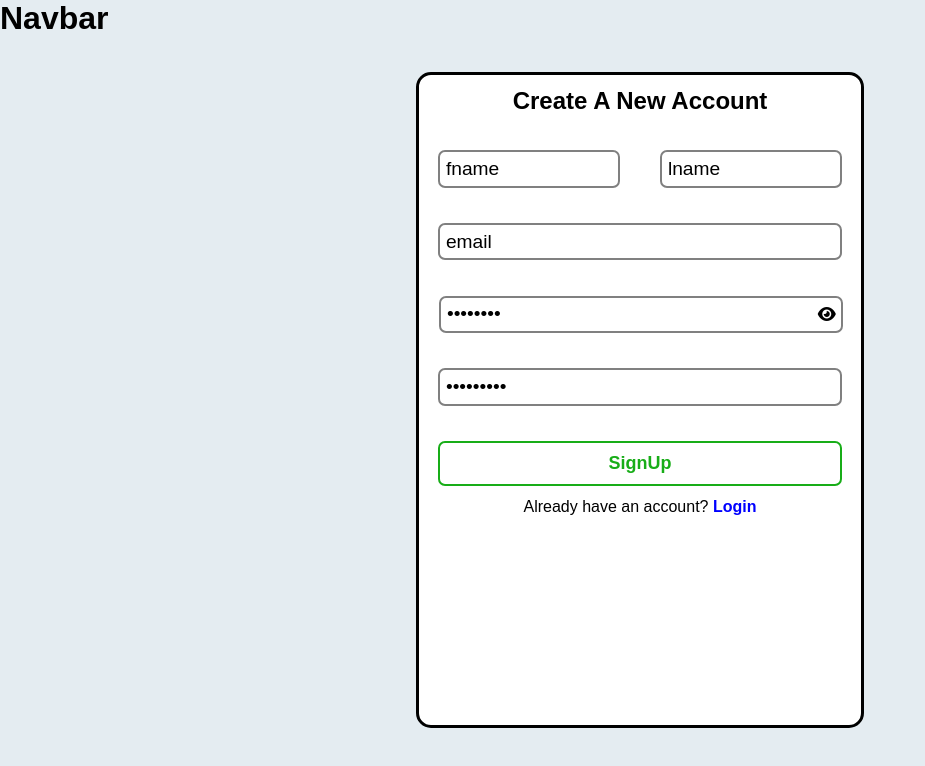
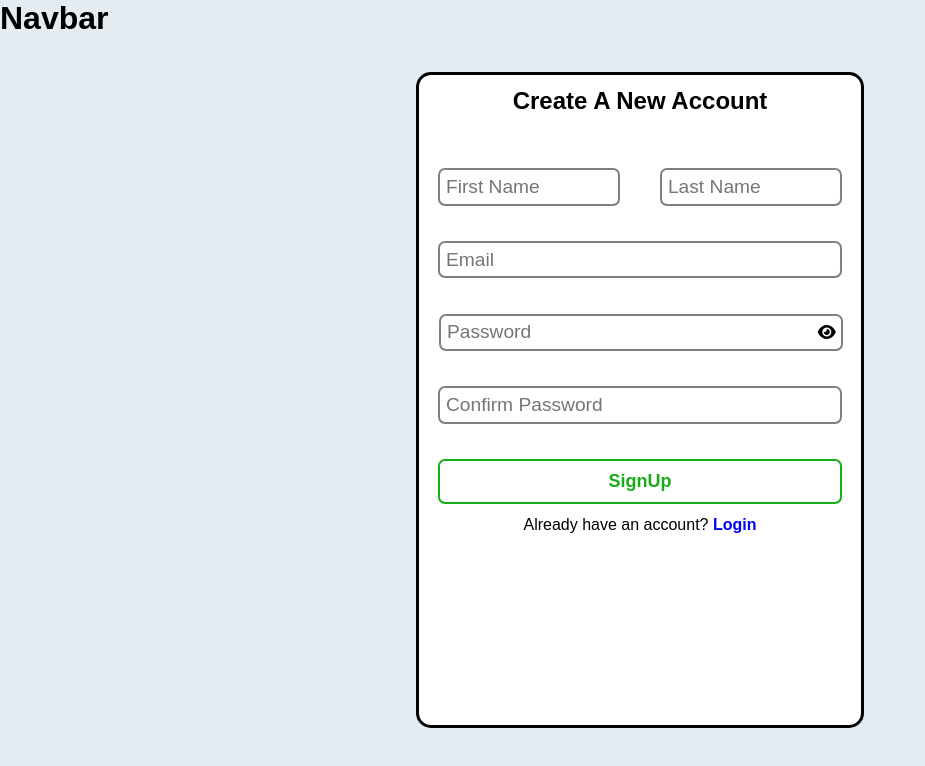
Before and after one commit to AlakKoul/Stratergy-Builder, a React (Create React App) app in the folder Frontend/: page / in a window 1280 px wide. Shown: the top 766 px of the page, without its empty margins (0-925 px from the left). Built offline with nearby package versions, Linux system fonts and the light colour scheme.

Commit message:
Signup Debugged

```diff
--- a/Frontend/src/components/SignUp.js
+++ b/Frontend/src/components/SignUp.js
@@ -4,6 +4,11 @@ import '../styles/SignUp.css'
   export const SignUp = () => {
 
   const [isVisible, setVisible] = useState(false);
+  const [fName, setFName] = useState("");
+  const [lName, setLName] = useState("");
+  const [email, setEmail] = useState("");
+  const [password, setPassword] = useState("");
+  const [cPassword, setCPassword] = useState("");
 
   const togglePass= () =>{
     const password = document.querySelector('#id_password');
@@ -16,8 +21,21 @@ const togglePass= () =>{
       setVisible(false);
     }
   }
-const handleOnChange = (event)=>{
-    setText(event.target.value);
+
+  const changeFName = (event)=>{
+      setFName(event.target.value);
+  }
+  const changeLName = (event)=>{
+      setLName(event.target.value);
+  }
+  const changeEmail = (event)=>{
+      setEmail(event.target.value);
+  }
+  const changePassword = (event)=>{
+      setPassword(event.target.value);
+  }
+  const changeCPassword = (event)=>{
+      setCPassword(event.target.value);
   }
     return (
     <>
@@ -26,21 +44,22 @@ const handleOnChange = (event)=>{
     <form className='signup-form'>
       <div className='line'>
       <h2>Create A New Account</h2>
+      <h4>{fName}&nbsp;{lName}</h4>
       </div>
       <div className='form-values'>
       <div className='rows row-1'>
-    <input type="text" placeholder='First Name' value='fname' onChange={handleOnChange} className='input-data' required/>
-    <input type="text" placeholder='Last Name' value='lname' onChange={handleOnChange} className='input-data' required/>
+      <input type="text" placeholder='First Name' value={fName} onChange={changeFName} className='input-data' required/>
+      <input type="text" placeholder='Last Name' value={lName} onChange={changeLName} className='input-data' required/>
       </div>
       <div className='rows other-row'>
-    <input type="email" placeholder='Email' value='email' onChange={handleOnChange} className='input-data' required/>
+      <input type="email" placeholder='Email' value={email} onChange={changeEmail} className='input-data' required/>
       </div>
       <div className='rows other-row'>
-    <input type="password" placeholder='Password' value='password' onChange={handleOnChange} className='input-data' id= "id_password" required minLength={8}/>
+      <input type="password" placeholder='Password' value={password} onChange={changePassword} className='input-data' id= "id_password" required minLength={8}/>
       <i className={`fa-solid toggle ${!isVisible?'fa-eye':'fa-eye-slash'}`} id="togglePassword" onClick={togglePass}></i>
       </div>
       <div className='rows other-row'>
-    <input type="password" placeholder='Confirm Password' value='cPassword' onChange={handleOnChange} className='input-data' required/>
+      <input type="password" placeholder='Confirm Password' value={cPassword} onChange={changeCPassword} className='input-data' required/>
       </div>
       <div className='row row-button other-row'>
       <button type="submit" className="signup-btn">SignUp</button>
```
Lines whose indentation alone changed are shown as unchanged.
